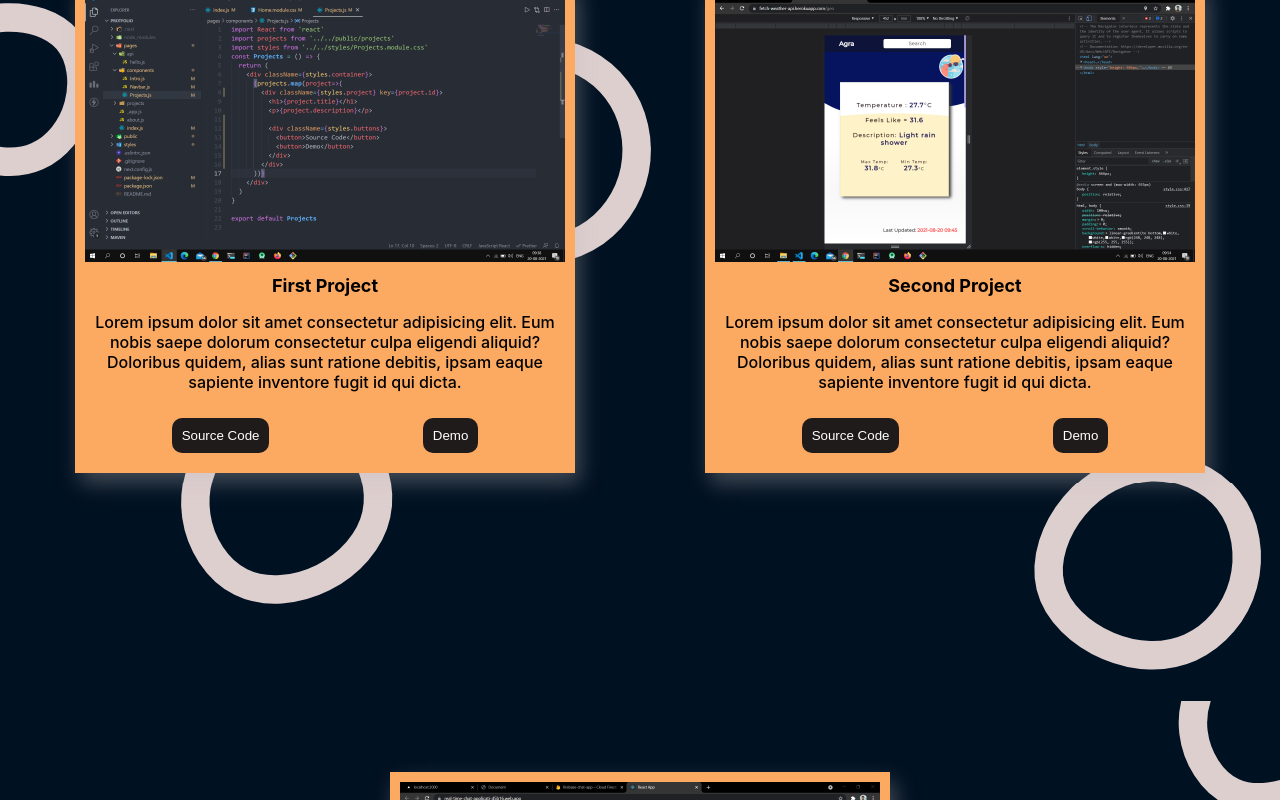
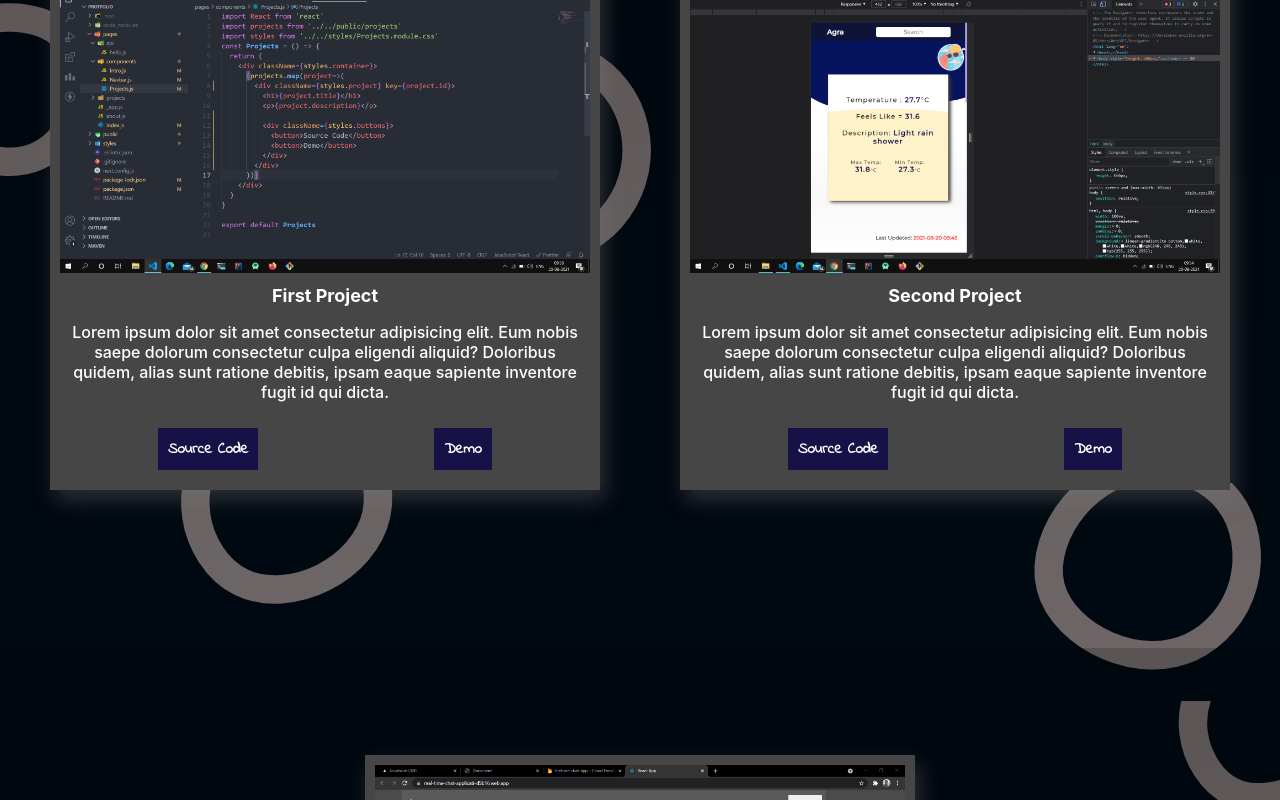
Before and after one commit to Fastsetter/portfolio, a Next.js app: page / in a window 1280 px wide. Shown: the part 2032-2832 px from the top of the page. Built offline with nearby package versions, Linux system fonts and the light colour scheme; a web font is replaced by a local one.

Commit message:
make it better

```diff
--- a/styles/Projects.module.css
+++ b/styles/Projects.module.css
@@ -4,7 +4,7 @@
   display: flex;
   justify-content: space-around;
   flex-wrap: wrap;
-  background: url("/blob-scatter-haikei (1).svg") no-repeat center center fixed;
+  background:linear-gradient(rgba(0, 0, 0, 0.596),rgba(0, 0, 0, 0.507)),url("/blob-scatter-haikei (1).svg") no-repeat center center fixed;
   -webkit-background-size: cover;
   -moz-background-size: cover;
   -o-background-size: cover;
@@ -40,32 +40,35 @@
 .project{
   padding: 10px;
   height: max-content;
-  width: 500px;
+  width: 550px;
   /* border-radius: 10px; */
   display: flex;
   flex-direction: column;
   justify-content: space-around;
   align-items: center;
   margin-bottom: 50px;
-  box-shadow: 5px 10px 20px rgba(196, 185, 185, 0.35);
+  box-shadow: 5px 10px 20px rgba(122, 122, 122, 0.35);
   z-index: 10;
   /* background-color: rgb(255, 228, 110); */
-  background-color:#fcaa62;
+  background-color:#464646;
   /* background-color: #F64C72; */
 }
-
+.project:hover{
+  padding-bottom: 10px;
+}
 
 .project>h1{
   font-size: large;
-  color: rgb(0, 0, 0);
+  color: rgb(255, 255, 255);
   margin-bottom: 0px;
 }
 .project>p{
   text-align: center;
-  color: #000000;
+  color: #ffffff;
   /* font-family: 'Besley', serif; */
   /* font-size: 18px; */
   font-weight: 500;
+  padding: 0px 10px;
 
 }
 .projectImage{
@@ -85,25 +88,22 @@
 }
 
 .buttons>button{
-  background: rgb(31, 27, 27);
-  border-radius: 10px;
+  background: rgb(22, 17, 70);
+  /* border-radius: 10px; */
   border: none;
   padding: 10px;
   color: rgb(255, 255, 255);
   transition: all 0.8s ease-in-out;
   box-sizing: border-box;
+  font-family: 'Indie Flower', cursive;
+  font-weight: 700;
+  font-size: 15px;
 }
 
-.buttons>button:hover{
-  border-radius: 0;
-  padding-left:15px;
-  padding-right:15px;
-}
 
 @media screen and (max-width:550px){
   .project{
     width: 92%;
-    background-color: #fcaa62;
   }
   .container{
     background: inherit;
```
Also changed, not shown: public/blob-scene-haikei (3).svg (added).
